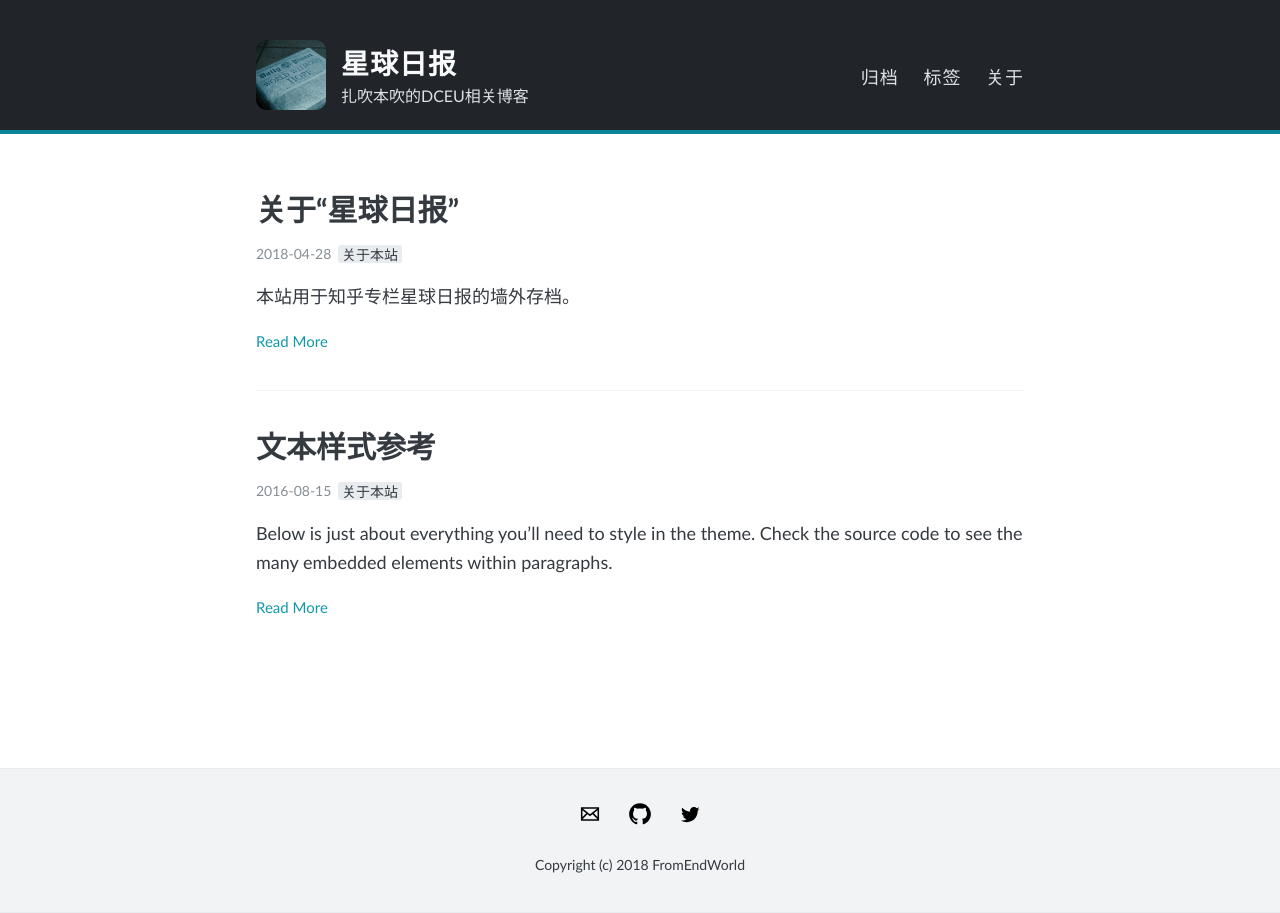
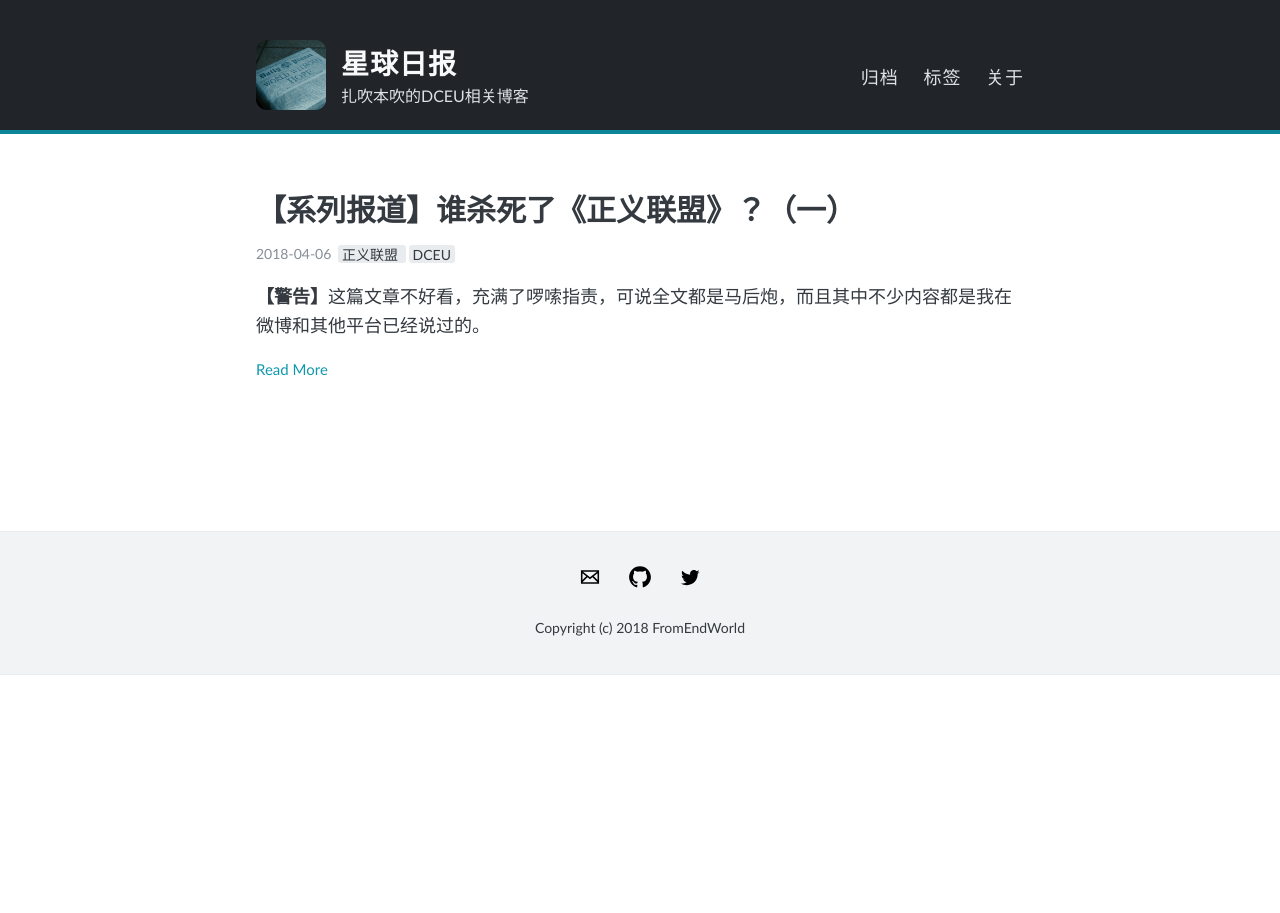
Before and after one commit to FromEndWorld/dailyplanet, a Jekyll site: the page built from index.html, in a window 1280 px wide. Built offline with Jekyll 4.4.1, drawn with Linux system fonts in a browser that asks for light colours; the list of posts is cut into pages by our own code; some of the changed lines change nothing that is shown.

Commit message:
文章+1

````diff
--- a/_posts/2016-08-15-style-test.md
+++ /dev/null
@@ -1,110 +0,0 @@
----
-layout: post
-title: "文本样式参考"
-tags: [关于本站]
-comments: true
----
-
-Below is just about everything you'll need to style in the theme. Check the source code to see the many embedded elements within paragraphs.
-
----
-
-## 1. Header
-
-# Header 1
-
-## Header 2
-
-### Header 3
-
-#### Header 4
-
-##### Header 5
-
-###### Header 6
-
-### 1-1. Header Alignment
-
-##### Left(Default)
-
-##### Center
-{: .center}
-
-##### Right
-{: .right}
-
-## 2. Body Text
-
-Lorem ipsum dolor sit amet, [test link](#) adipiscing elit. **This is strong.** Nullam dignissim convallis est. Quisque aliquam. *This is emphasized.* Donec faucibus. Nunc iaculis suscipit dui. 5<sup>3</sup> = 125. Water is H<sub>2</sub>O. Nam sit amet sem. Aliquam libero nisi, imperdiet at, tincidunt nec, gravida vehicula, nisl. <u>Underline</u>. Maecenas ornare tortor. Donec sed tellus eget `COPY filename` sapien fringilla nonummy. Mauris a ante. Suspendisse quam sem, consequat at, <del>Dinner’s at 5:00.</del> commodo vitae, feugiat in, nunc. Morbi imperdiet augue <mark>mark element</mark> quis tellus.
-
-## 3. Images
-
-![Large example image](http://placehold.it/800x400 "Large example image")
-![Medium example image](http://placehold.it/400x200 "Medium example image")
-![Small example image](http://placehold.it/200x200 "Small example image")
-
-### 3-1. Image Alignment
-![Center example image](http://placehold.it/200x200 "Center"){: .center-image}
-
-## 4. Blockquotes
-
-> Lorem ipsum dolor sit amet, test link adipiscing elit. Nullam dignissim convallis est. Quisque aliquam.
-
-## 5. List Types
-
-### Unordered List
-
-* Lorem ipsum dolor sit amet, consectetur adipiscing elit.
-* Nam ultrices nunc in nisi pellentesque ultricies. Cras scelerisque ipsum in ante laoreet viverra. Pellentesque eget quam et augue molestie tincidunt ac ut ex. Sed quis velit vulputate, rutrum nisl sit amet, molestie neque. Vivamus sed augue at turpis suscipit fringilla.
-* Integer pretium nisl vitae justo aliquam, at varius nisi blandit.
-  1. Nunc vehicula nulla ac odio gravida vestibulum sed nec mauris.
-  2. Duis at diam eget arcu dapibus consequat.
-* Etiam vel elit in purus iaculis pretium.
-
-### Ordered List
-
-1. Quisque ullamcorper leo non ex pretium, in fermentum libero imperdiet.
-2. Donec eu nulla euismod, rhoncus ipsum nec, faucibus elit.
-3. Nam blandit purus gravida, accumsan sem in, lacinia orci.
-  * Duis congue dui nec nisi posuere, at luctus velit semper.
-  * Suspendisse in lorem id lacus elementum pretium nec vel nibh.
-4. Aliquam eget ipsum laoreet, maximus risus vitae, iaculis leo.
-
-### Definition Lists
-
-kramdown
-: A Markdown-superset converter
-
-Maruku
-: Another Markdown-superset converter
-
-## 6. Tables
-
-| Header1 | Header2 | Header3 |
-|:--------|:-------:|--------:|
-| cell1   | cell2   | cell3   |
-| cell4   | cell5   | cell6   |
-|----
-| cell1   | cell2   | cell3   |
-| cell4   | cell5   | cell6   |
-|=====
-| Foot1   | Foot2   | Foot3
-
-
-## 7. Code Snippets
-
-### Highlighted Code Blocks
-
-```css
-#container {
-  float: left;
-  margin: 0 -240px 0 0;
-  width: 100%;
-}
-```
-
-### Standard code block
-
-    <div id="awesome">
-      <p>This is great isn't it?</p>
-    </div>
--- /dev/null
+++ b/_posts/2018-04-06-who-killed-jl-01.md
@@ -0,0 +1,123 @@
+---
+layout: post
+title:  "【系列报道】谁杀死了《正义联盟》？（一）"
+date:   2018-04-06
+tags: [正义联盟, DCEU]
+description: 电影之外的分析，DCEU的悲剧与未来。
+---
+
+**【警告】**这篇文章不好看，充满了啰嗦指责，可说全文都是马后炮，而且其中不少内容都是我在微博和其他平台已经说过的。
+
+写它，是因为我想了这么多，自己咽下去太没意思了。而且虽然我时常嫌弃精神股东，但站在精神股东“希望DCEU还有未来”视角，我觉得细细地去审视正联这场悲剧，将会对发展极有意义。
+
+但不管怎么说，对想看个有趣有噱头的文章的人，你们已经得到了警告。
+
+------
+
+距离《正义联盟》上映四个多月了，我还清晰地记得2017年11月18日，我坐在屋子里打了一整天字，写了一篇文章叫做[《正义联盟》：一部被消失的电影](https://zhuanlan.zhihu.com/p/31164728)。当时我觉得那是我对这部电影、这个“电影宇宙”最后的话，我失望，悲伤，愤怒不已，我写道“能说的想说的都说尽了”。
+
+结果时至今日这一事件（Event，是的，对我和对很多人来说这是个事件）并没有过去，它的发展和延续超出了我们所有人的预期。
+
+前几天BVS两周年日，一部上映两年的电影又一次上了twitter话题榜，而现在我正预期着**#ReleaseTheSnyderCut** 活动的一个真正转折，于是我想谈谈整个事件，为自己也为关注此事的其他人，算是某种总结，关于华纳这种奇葩决策的前因后果，也关于我一直没怎么谈过的DCEU整体、扎克、粉丝、期待、问题和未来。
+
+希望有一天我还可以写一篇文章叫做“谁复活了《正义联盟》”。
+
+![img](https://pic1.zhimg.com/80/v2-28ee9e0d9451533eeaff2b35712a2429_hd.jpg)
+
+------
+
+## 源头：超人问题，思考与惯性，预期与意图
+
+要说《正义联盟》变成这样一部失败也活该失败的质量低劣的电影的直接原因，显然我们都知道是华纳的一些重大决策失误。
+
+在初剪完成后强行改变整个故事基调，不惜逼退导演换人改写剧本和补拍，把电影剪短到120分钟，半路上船的作曲，完成度不及格的特效，虚假宣传欺骗粉丝……这中间发生了什么已经有了许多总结，如果还有人想要回顾，我推荐ForSnyderCut网站上的时间线，大多新闻标题都有中文翻译：
+
+Justice League production and Snyder Cut Timeline (2004- )www.forsnydercut.com![图标](https://pic4.zhimg.com/v2-1300018473cc0038187aaa0e2604fa27_ipico.jpg)
+
+我的草稿箱里还有篇关于为什么剧本不能这样改的文章，因此这部分此处就不详述了，这里我主要是想谈谈华纳为什么会做出这样的决策。而我的观点是，华纳从一开始就不明白他们在卖什么，长期的公关问题正对上了同时期漫威背靠迪士尼的极高公关水平，让他们在被动和贪婪之下失了智。
+
+这可以一直追溯到DCEU诞生之前的很多年，但我们还是先从《钢铁之躯》（此后简写为MOS）说起。
+
+超人这个角色，实在是个非常烫手的IP。
+
+说它烫手并不是因为说它热，而是说它是个坑。它看起来知名度非常高，影响力非常大，仿佛拿出来就该万人空巷，怎么卖都是事半功倍，然而事实却恰好相反，从1980年《超人II》以后，超人电影废掉了无数的剧本，上映了三部电影，却在30年里都没有成功过。
+
+![img](https://pic3.zhimg.com/80/v2-ab8a18ac2f76e07fc794845099168fc7_hd.jpg)里夫超人四部电影的北美票房
+
+其实这急转直下的跌落，用业内知名动画电影导演/分镜设计师**Jay Oliva**的话说是因为**“里夫超人的故事在《超人II》中已经讲完了，结束了，它无处可去了。”**问题在于，华纳似乎始终没有认识到这一点，总不死心地以为这个“经典”光环还能卖钱。这毛病从80年代延续到了21世纪，让他们在2006年推出了《超人归来》，其设定竟然是接续《超人II》。
+
+看超归的时候，《超人》对我来说已经是小学时代久远模糊的记忆碎片，我不是很明白为什么超归是这种80年代画风，也着实是不明白这片子到底在表达什么。直到我回顾里夫超人两部，我发现，哦，这片子的意图全在**“情怀”**！所有我不明白的东西都能在30年前的电影里找到答案。我终于搞清楚了自恋的傻瓜，戴着假发套的莱克斯·卢瑟带着他不知道哪来的女伴偷个孤独堡垒，然后搞个和房地产有关，却和超人实质上关系不大的阴谋的套路是从何而来。必须承认，从对古早前作的延续性上来说超归是真的不错，但即使是这样努力深情的“情怀”呼唤，也追不回当年的热度，《超人归来》制作成本高昂却票房亏本，原本华纳似有意让它和诺兰的蝙蝠侠汇合，最后恐怕是没这个脸来拖诺兰的后腿。
+
+![img](https://pic4.zhimg.com/80/v2-62feb377de0a6b79b92ab6280d47d178_hd.jpg)超归预算2.7亿美元，emmm
+
+超归和它之前就有过的多次没敢下手的重启尝试告诉我们，其实华纳一直处于不知道该把超人怎么办的状态。这个IP家喻户晓，路人皆知，影响力巨大，却似乎很难变现，华纳很捉急，我一直记得当年看《黑客帝国》相关评论，接受采访的华纳相关人士感慨尼奥穿黑风衣的酷炫现代感：红内裤过时了，他们想把超人搞得“黑暗”。
+
+于是华纳在《黑暗骑士》的巨大成功之后，把超人这个烫手IP也塞到了诺兰手里，说来那个时候有好多人借着诺兰之名贬损扎克，却不知正是诺兰作为制作人，邀请了扎克来拍摄重启的超人电影。
+
+诺兰对这件事的形容是“扎克听了几乎想要拔腿就跑，因为他知道所托之重，但最终对这个角色的爱留住了他。”（出自诺兰写给MOS设定集的前言）现在想想，我不知道该怎么评价诺兰的这个操作，他找到了一个最适合，也最不适合这项工作的导演。为什么这么讲呢？因为扎克·施耐德是一种最特殊的超人粉。
+
+超人有一些复古情怀粉和力量幻想粉，不少“超人粉”声称里夫式是超人唯一正确的存在方式，余下大部分都是路人，他们知道超人，但跟他并不熟，很多已经觉得超人过时、无聊或者不平衡。
+
+而扎克不属于以上任何一个人群，**他喜欢超人的设定本身所拥有的寓意、矛盾和故事潜力。**
+
+这和他喜爱漫画是有关系的，漫画业没有刻意忽略过关于超人“太强大太完美太无聊”的批评，作为快销品的连载漫画总体质量或许称不上高，但在巨大数量和较低成本的基础上，漫长的漫画史中出现过很多对他的设定有深入思考的故事，而它们其实都从未被搬上过大银幕。由于漫画与电影巨大的受众群体差异，说大部分人其实从来不认识真正的超人，恐怕毛病不大。
+
+为了预防大家说我瞎特么吹，我得上个锤，这是《钢铁之躯》设定集里扎克撰写的导言：
+
+![img](https://pic3.zhimg.com/80/v2-f701b3279923e41d01d813a49693022f_hd.jpg)
+
+翻译一下开头几句让大家体会一下这个想法：
+
+> **在我们所知与所质疑的一切的核心，在我们对自身的真相的发现之旅的终点，在科学与宗教、实体与虚无、物理与哲学的碰撞之处，这里的问题也许永远没有一个真切答案，却能体现在一个非凡的角色身上——从许多角度来说，这便是超人为何存在。**
+
+（超难翻译，后面更难，
+
+[@狗剩博士](https://www.zhihu.com/people/d9ccd75a29951f7065589665b7a0cf2a)
+
+他最适合这件事，因为他对超人的这种认识比起那些“对我来说超人永远代表真理正义美国方式”的人深切太多。他最不适合这件事，因为他的思路里并没有“这是不是最广大观众群会花钱看的电影”和“评论界会怎么说”，他的思考和意图与市场惯性和跟风思维下的期待存在偏差。
+
+但扎克在后者这个问题上也有他自己的理念，当他被问及“你现在是为谁在拍电影？”的时候他立刻回答**“我真的、真的只为自己拍电影”**。他相信只有为自己创作的东西，才可以保证它的原创性和艺术价值。
+
+我认为扎克这样的思路恰恰是将超人这一IP从复古无趣的深渊中捞出来，赋予现代价值，获得新的活力的最正确方向。毕竟其实很多时候，市场也不知道他们期待的是不是他们真的需要的，复古粉们看似声量不低，却并没能让《超人归来》盈利，便是最真切的例证。
+
+但事情并没有这么简单。MOS在2013年6月上映。
+
+很强调这个时间点是2012年大概算是个漫改电影业的转折点，那年上映了《复仇者联盟》和《黑暗骑士崛起》，诺兰蝙蝠侠虽然不复第二部的神话，但也并没有太落下风，可以说“黑暗/现实主义”派的漫改电影还和“轻松诙谐动作喜剧”派平分秋色，考虑到轻松诙谐系自带的家庭观影票房加成，该说是未落下风。
+
+但同时，黑骑崛起是一个三部曲的完结篇，复联却吹响了MCU真正铺开局面的进攻号角，MCU完成了第一阶段，也可以说在复联的巨大成功同时，其动作喜剧风格也完全成型——此前的几部单人电影这种风格都还不显著。而且更关键的是，共享宇宙大电影模式的品牌效应也完全确立了，于是它也就成了超人重启面前绕不开的话题。
+
+如果仅仅是“那么DC的电影宇宙要开启了吗？”那不是什么问题，但事情还是比这个复杂。
+
+超人毕竟不是蝙蝠侠，没有过数次银幕重启，从《蝙蝠侠与罗宾》到《黑暗骑士》，各种风格接受度虽然不同，但人们对他的印象并不单一。他也不像是许多从未登上过大银幕的漫威角色可以重头建立形象，当漫威把奇异博士拍成玩魔法的钢铁侠的时候，人们依然买账。相反地，许多人对超人的理解依然顽固无比地停留在微笑大号童子军和“真理正义美国方式”上。
+
+我后来补了很多MOS宣发时期的采访，看到很多这样的问题“这样的大IP大制作电影总是围绕着很多关注和批评（scrutinizes），你们是怎么应对的呢？”乍一听似乎理所当然，但到了某一个时刻我突然意识到，这类问题非常不对，这世上IP片多了，上亿的大制作也多了，并没有各个都被scrutinize一番啊？类似地，还有大量的关于“如何致敬里夫超人”，“是不是像黑骑系列一样黑暗”和“如何应对和漫威的竞争”这类话题，虽然说主创团队总是能很好的应对，但他们已经提前营造了一种这部电影围绕着批评与争议的舆论氛围。
+
+我实在不喜欢诉诸于阴谋论，因此就不谈这种这种氛围是否是被故意构建的了，至少一定程度上，这种套路本身容易为娱媒/博主拉来更多流量，因此是一种自发的现象。然而它并未源自对电影自身的评价或了解，因此从不公平，它对电影本身可能产生的负面影响，这些“我只希望DC电影好”的“粉丝”也从不在意。
+
+到最后扎克和他的创作团队毕竟不是搞销售的，而华纳……华纳依然不懂超人。如果华纳的公关专业人士真正重视和理解MOS对他们所期待建立的电影宇宙的意义，再敏感再积极一些，一切或许会有不同吧。
+
+《钢铁之躯》初上映，烂番茄评分处于55%左右，而我们所十分熟悉的那种“问一部非喜剧片为什么不够喜剧”的DCEU特色评价，在此时开始成型：
+
+![img](https://pic2.zhimg.com/80/v2-f5b79623caf845a3f520dbcca4d19d50_hd.jpg)
+
+更加神奇的是，关于“超人不杀人”的奇怪评论一直令我无法理解地占据着主流，因为每当这种评价出现的时候，我都能看到也有人举出非常明确的事实案例进行反驳，超人漫画和电影史上杀了佐德好几次，包括他们盛情赞美的《超人II》里。我一直搞不懂为什么比起摆在面前的实例，人们在这个问题上更愿意相信那句传言？
+
+但情况显然是谎话说千遍就成了真相，靠着彼此复制粘贴，大量影评人和娱媒构建了这样一种“口碑”，那就是钢躯“缺乏幽默”和“不符合超人人设”，说真的，若说有人看不懂龙卷风，我是能理解的，但是缺乏幽默和人设OOC这样的批评真心实意毫无道理，没有理由要求某一部从未定位为喜剧片的电影必须有足够的笑点段子，而不符合里夫超人两部的人设，与不是超人更是南辕北辙的两个完全不同的概念。
+
+但即使是这样，《钢铁之躯》商业上并未太受这些批评的影响，仍然终结了超人电影的三连亏，在它上映的2013年成为超英起源电影票房第二名，第一是《蜘蛛侠》，如果按北美票房，第二是《钢铁侠》，全球票房的话钢躯比铁人要高，事实上钢躯比MCU所有第一和第二阶段的所有超英起源电影全球票房都更高。
+
+然而它的商业成功却几乎没有得到认可。但到了此时，人们完全忘记了超人这一IP固有的一切负面因素，完全忘记了曾有的三联亏，完全忘记了第一次重启经典必然背负的包袱，它的一切成就似乎都是因为这个IP，而且还没能及上这个IP应有的水平。
+
+这种神奇的集体失忆真的令我非常疑惑，即使不去揣测是否有人故意构建这种现象，我觉得也有足够的理由去质疑，为什么华纳似乎完全没有注意到这种不正常的批评，并作出应对保护自己作品的声誉和IP的价值？
+
+我没想到这篇文章会写的这么长，而这才只是故事的一个开头，本文聚焦于“超人问题”和《钢铁之躯》，而真正华纳思路与决策错误的大型滑坡还发生在BVS以后。不过当我们审视惨遭魔改的《正义联盟》，还是可以清晰地看出“超人问题”的阴魂不散，从第一个镜头开始，魔改正联就开始努力回溯“复古情怀粉”心目中的超人，从调亮的色调，威廉姆斯的主题音乐，和亨利被CGI补上的嘴角那丝意味不明的笑容，到那些非常莫名其妙的台词，正联超人显然就是一个38年后再一次想要复活一个鬼魂。
+
+关于这个超人为什么是失败的，我在“一部被消失的电影”一文中有比较详细的分析，在此就不重复了，此处要强调的是，超人的失败，在我看来正是《正义联盟》失败的关键，因为即使他在电影中的戏份不算很重，他却一直都是这个DCEU主线叙事的核心。
+
+而且我更想强调的是，这一失败并非简单地因为强改剧本或者CGI做得不好，而在于这种里夫超人情怀本身就早已不适合这个时代。在这个数字特效技术成熟的时代，单凭“人会飞”显然是卖不掉一部电影的，而微笑与没有实际意义的口号性台词同样如此。
+
+我在此可以预言一下，如果《正义联盟》悲剧后，华纳坚持这种“我是正义大粉丝”的复古套路，那么超人不仅会跌回2013年他曾经爬出来的深渊，而且很可能这一次会跌得更深更久。
+
+当然也有可能华纳根本就拍不出来下一部亨利主演的超人电影，这个问题……假设我能写完这个系列，大概是搁在最后来讲吧，最后那部分我想要非常乌鸦嘴的来危言耸听地谈谈，正联的错误决策已经造成，并很可能扩大的危害。大家请准备好将我拉黑。
+
+to be continued
--- a/_posts/2018-04-28-welcome-to-endworld.md
+++ /dev/null
@@ -1,25 +0,0 @@
----
-layout: post
-title:  "关于“星球日报”"
-date:   2018-04-28
-categories: sticky
-tags: [关于本站]
-description: 本站用于知乎专栏星球日报的墙外存档。
-
----
-
-本站用于知乎专栏星球日报的墙外存档。
-
-一开始这个专栏确实是只想写和发一些关于DC的分析，后来开始发现我的朋友里埋藏着各种领域的apologist，所以也会接受一些其他的投稿。
-
-最近一位朋友开始投稿他的《黑客帝国》分析，我特别开心！因为把一个兴趣领域了解到一定深度并能写出有观点内容的文章并不容易，我早年也曾痴迷黑客帝国，但现在已经不敢贸然写什么了……十几年过去了，黑客帝国依旧值得深深地去读，我相信我扎的超人到正联三部曲，也会有这种价值。
-
-有些人可能会说你们怎么会从这些商业类型电影里看出这么多，随便啦，就像Dr Awkward每次都会说的，reasonable minds will differ（合理的思路也会不同），本专栏的文章是给那些喜欢这些作品、愿意思考的人写的。
-
-本专栏**不做资讯搬运，只挖深度内涵**，在**“对流行文化产品的深入分析”**这个大话题之下，并且和本专栏的从态度上不对立，都可以投稿。
-
-在此声明：
-
-- 我不为其他作者的文章具体内容负责，不论是讨论问题还是求转载，请直接找原作者。
-- 我会保持尽可能高的筛选标准，这里没有过度解读，只想要看更深入有见解的内容。
-- 这里说到头来性质更接近于私人博客，我拥有决定是否收录文章的权力。
--- a/about.md
+++ b/about.md
@@ -4,9 +4,10 @@ title: About
 permalink: /about/
 ---
 
-来自中世界的墙外个人博客**末世界**!
+墙外的**星球日报**!
 
-本站仅为个人发布博文使用，用途主要为避免平台内容审查的线上存档。
+本站用于[星球日报](https://zhuanlan.zhihu.com/dailyplanet)的存档。
+
 
 ### 建站程序版权
 
@@ -18,6 +19,22 @@ permalink: /about/
 **[_posts](https://github.com/FromEndWorld/fromendworld.github.io/tree/master/_posts)** 文件夹内的所有文章版权均属于列出的文章作者，禁止一切未经授权的复制、修改、出版、发布和出售。
 
 
+### 专栏内容
+
+一开始这个专栏确实是只想写和发一些关于DC的分析，后来开始发现我的朋友里埋藏着各种领域的apologist，所以也会接受一些其他的投稿。
+
+最近一位朋友开始投稿他的《黑客帝国》分析，我特别开心！因为把一个兴趣领域了解到一定深度并能写出有观点内容的文章并不容易，我早年也曾痴迷黑客帝国，但现在已经不敢贸然写什么了……十几年过去了，黑客帝国依旧值得深深地去读，我相信我扎的超人到正联三部曲，也会有这种价值。
+
+有些人可能会说你们怎么会从这些商业类型电影里看出这么多，随便啦，就像Dr Awkward每次都会说的，reasonable minds will differ（合理的思路也会不同），本专栏的文章是给那些喜欢这些作品、愿意思考的人写的。
+
+本专栏不做资讯搬运，只挖深度内涵，在“对流行文化产品的深入分析”这个大话题之下，并且和本专栏的从态度上不对立，都可以投稿。
+
+在此声明：
+
+- 我不为其他作者的文章具体内容负责，不论是讨论问题还是求转载，请直接找原作者。
+- 我会保持尽可能高的筛选标准，这里没有过度解读，只想要看更深入有见解的内容。
+- 这里说到头来性质更接近于私人博客，我拥有决定是否收录文章的权力。
+
 ### 联系我
 
-微博[@来自中世界](https://weibo.com/p/1005051722569640)
+知乎[@来自中世界](https://www.zhihu.com/people/frommidworld/activities)
````
